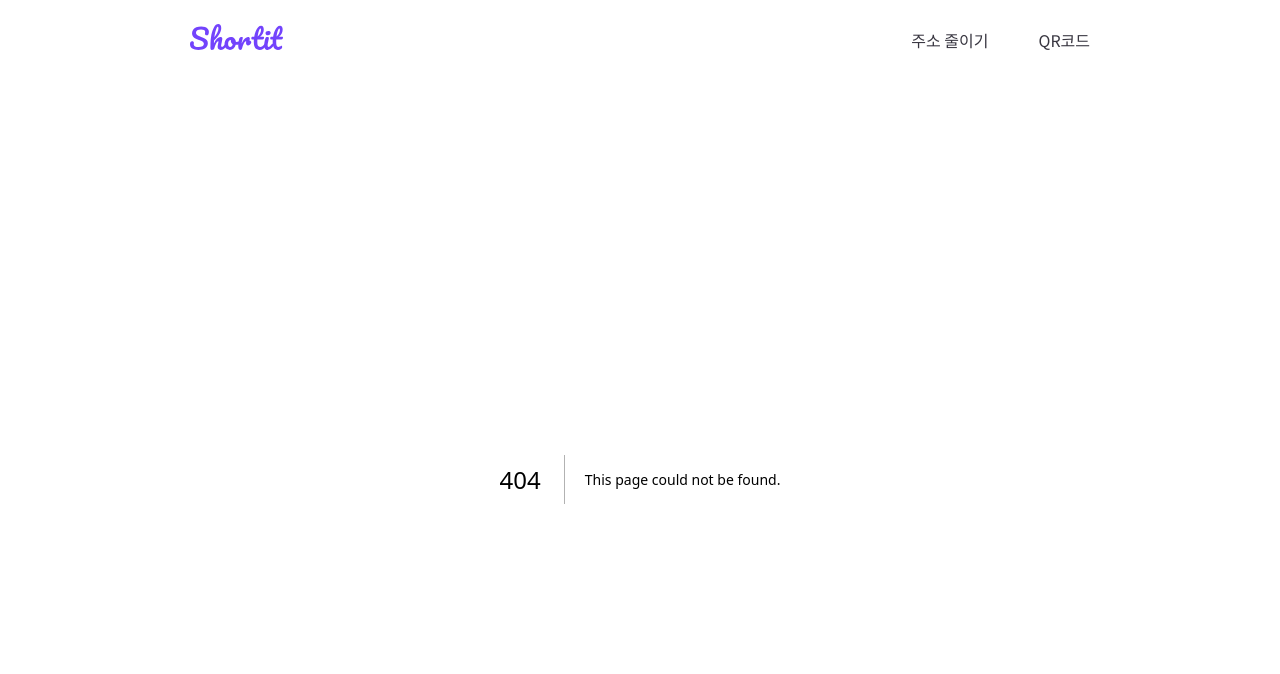
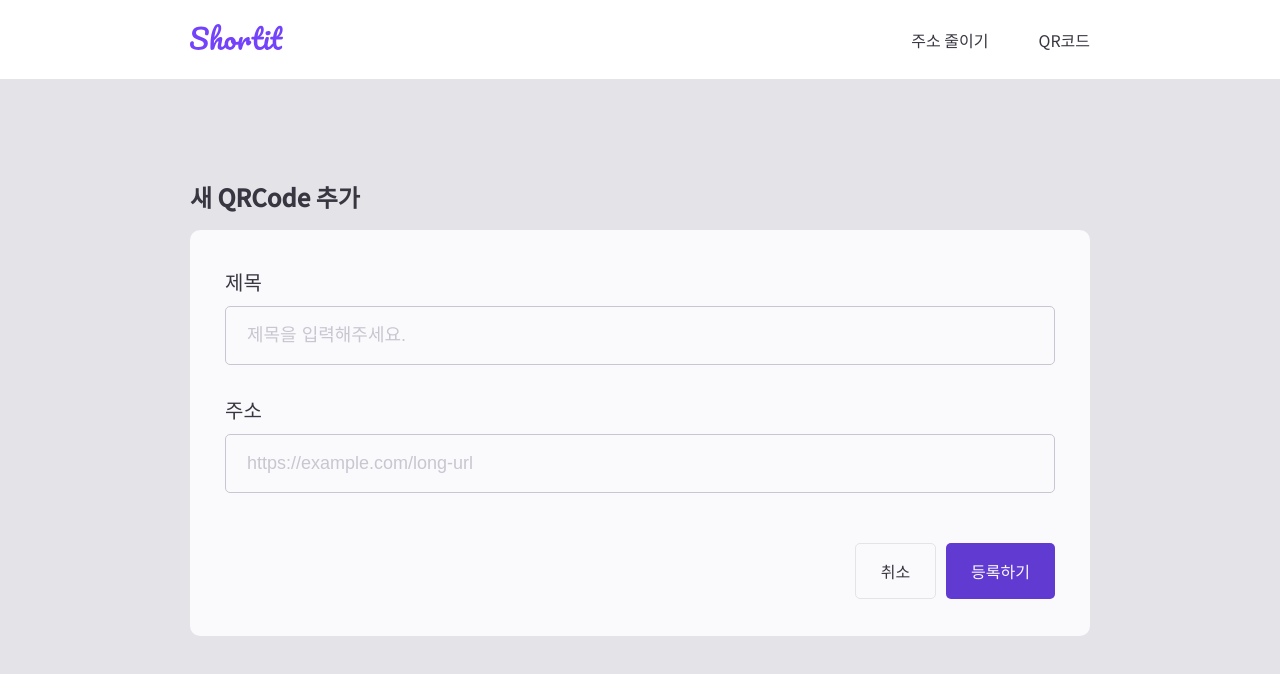
Before and after one commit to JiinSeok/shorten-link-next, a Next.js app: page /qrcodes/new in a window 1280 px wide. Before the commit this address had no page. Shown: the top 674 px of the page. Built offline with nearby package versions, Linux system fonts and the light colour scheme.

Commit message:
feat: QR코드 생성 페이지 추가

```diff
--- /dev/null
+++ b/src/pages/qrcodes/new.tsx
@@ -0,0 +1,26 @@
+import Head from "next/head";
+import QRCodeForm from "@/components/QRCodeForm";
+import styles from "@/styles/QRCodeCreatePage.module.css";
+import axios from "@/lib/axios";
+import { useRouter } from "next/router";
+
+export default function QRCodeCreatePage() {
+  const router = useRouter();
+
+  async function handleSubmit(values) {
+    await axios.post("/qrcodes/", values);
+    router.push("/qrcodes/");
+  }
+
+  return (
+    <>
+      <Head>
+        <title>새 QRCode 추가 - Shortit</title>
+      </Head>
+      <div className={styles.page}>
+        <h1 className={styles.title}>새 QRCode 추가</h1>
+        <QRCodeForm onSubmit={handleSubmit} />
+      </div>
+    </>
+  );
+}
--- /dev/null
+++ b/src/styles/QRCodeCreatePage.module.css
@@ -0,0 +1,9 @@
+.page {
+  margin: 100px 0;
+}
+
+.title {
+  font-weight: 700;
+  font-size: 24px;
+  line-height: 35px;
+}
```
